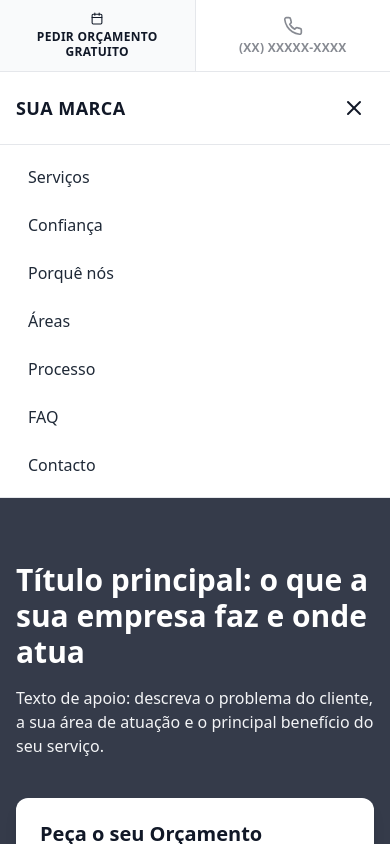
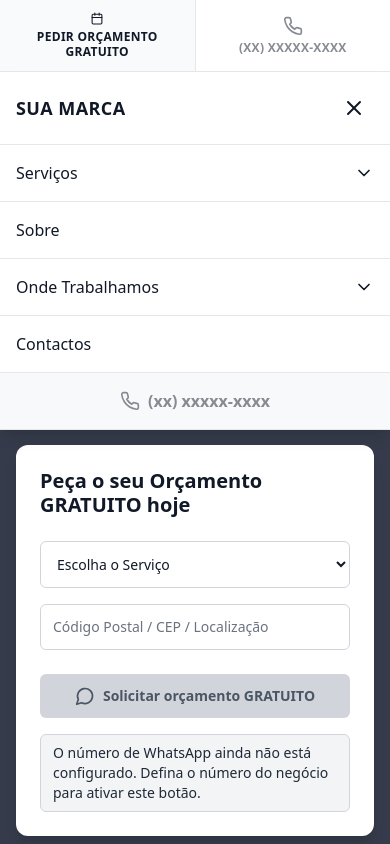
Before and after one commit to LUBR4NO/Template-website_home-service, a React (Vite) app: page / in a window 390 px wide. Both pictures are taken after a click on the button "Abrir menu". Shown: the top 844 px of the page. Built offline with nearby package versions, Linux system fonts and the light colour scheme.

Commit message:
update from claude
Co-authored-by: Claude Code <agent+12428804@bolt.new>

```diff
--- a/src/components/layout/SiteHeader.tsx
+++ b/src/components/layout/SiteHeader.tsx
@@ -1,11 +1,72 @@
 import { useEffect, useState } from 'react';
-import { Menu, X } from 'lucide-react';
-import { business } from '@/config/business';
+import { ChevronDown, Menu, Phone, X } from 'lucide-react';
+import { business, serviceOptions } from '@/config/business';
 import { navigationLinks } from '@/config/navigation';
 import { scrollToSection } from '@/lib/scroll';
 
+type AccordionId = 'services' | 'areas';
+
+const areaOptions = ['Área 1', 'Área 2', 'Área 3', 'Área 4'];
+
+const hasPhone = business.phoneNumber.length > 0;
+const phoneLabel = business.phoneDisplay || business.phoneNumber || '(xx) xxxxx-xxxx';
+
+interface DrawerAccordionProps {
+  label: string;
+  panelId: string;
+  isOpen: boolean;
+  onToggle: () => void;
+  options: readonly string[];
+  sectionId: string;
+  onNavigate: (sectionId: string) => void;
+}
+
+function DrawerAccordion({ label, panelId, isOpen, onToggle, options, sectionId, onNavigate }: DrawerAccordionProps) {
+  return (
+    <li className="border-b border-gray-200">
+      <button
+        type="button"
+        onClick={onToggle}
+        aria-expanded={isOpen}
+        aria-controls={panelId}
+        className="flex w-full items-center justify-between px-4 py-4 text-left text-base font-medium text-gray-900 transition-colors hover:bg-gray-100 focus:outline-none focus-visible:ring-2 focus-visible:ring-inset focus-visible:ring-gray-500"
+      >
+        <span>{label}</span>
+        <ChevronDown
+          className={`h-5 w-5 transition-transform duration-300 ease-in-out ${isOpen ? 'rotate-180' : ''}`}
+          aria-hidden="true"
+        />
+      </button>
+      <div
+        id={panelId}
+        className={`overflow-hidden transition-[max-height,visibility] duration-300 ease-in-out ${
+          isOpen ? 'max-h-96' : 'invisible max-h-0'
+        }`}
+      >
+        <ul>
+          {options.map((option) => (
+            <li key={option}>
+              <a
+                href={`#${sectionId}`}
+                onClick={(event) => {
+                  event.preventDefault();
+                  onNavigate(sectionId);
+                }}
+                className="block px-6 py-3 text-sm text-gray-500 transition-colors hover:text-gray-900 focus:outline-none focus-visible:ring-2 focus-visible:ring-inset focus-visible:ring-gray-500"
+              >
+                {option}
+              </a>
+            </li>
+          ))}
+        </ul>
+      </div>
+    </li>
+  );
+}
+
 export function SiteHeader() {
   const [isMenuOpen, setIsMenuOpen] = useState(false);
+  const [openAccordion, setOpenAccordion] = useState<AccordionId | null>(null);
 
   useEffect(() => {
     if (!isMenuOpen) return;
@@ -18,13 +79,29 @@ export function SiteHeader() {
     return () => window.removeEventListener('keydown', handleKeyDown);
   }, [isMenuOpen]);
 
+  function toggleMenu() {
+    setOpenAccordion(null);
+    setIsMenuOpen((open) => !open);
+  }
+
   function handleNavigate(sectionId: string) {
     setIsMenuOpen(false);
     scrollToSection(sectionId);
   }
 
+  function toggleAccordion(id: AccordionId) {
+    setOpenAccordion((current) => (current === id ? null : id));
+  }
+
+  const drawerClass = `absolute inset-x-0 top-0 z-50 flex flex-col bg-white transition-[max-height,visibility] duration-300 ease-in-out md:hidden ${
+    isMenuOpen ? 'max-h-[85vh] overflow-y-auto border-b border-gray-200 shadow-lg' : 'invisible max-h-0 overflow-hidden'
+  }`;
+
+  const linkItemClass =
+    'block px-4 py-4 text-base font-medium text-gray-900 transition-colors hover:bg-gray-100 focus:outline-none focus-visible:ring-2 focus-visible:ring-inset focus-visible:ring-gray-500';
+
   return (
-    <header className="border-b border-gray-200 bg-white">
+    <header className="relative border-b border-gray-200 bg-white">
       <div className="mx-auto flex max-w-6xl items-center justify-between px-4 py-4">
         <a
           href="#hero"
@@ -58,7 +135,7 @@ export function SiteHeader() {
 
         <button
           type="button"
-          onClick={() => setIsMenuOpen((open) => !open)}
+          onClick={toggleMenu}
           aria-expanded={isMenuOpen}
           aria-controls="mobile-menu"
           aria-label={isMenuOpen ? 'Fechar menu' : 'Abrir menu'}
@@ -68,31 +145,94 @@ export function SiteHeader() {
         </button>
       </div>
 
-      <div
-        id="mobile-menu"
-        className={`grid overflow-hidden transition-[grid-template-rows] duration-300 ease-in-out md:hidden ${
-          isMenuOpen ? 'grid-rows-[1fr] border-t border-gray-200' : 'grid-rows-[0fr]'
-        }`}
-      >
-        <nav aria-label="Menu móvel" className="min-h-0">
-          <ul className="flex flex-col px-4 py-2">
-            {navigationLinks.map((link) => (
-              <li key={link.id}>
+      <div id="mobile-menu" className={drawerClass} aria-hidden={!isMenuOpen}>
+        <div className="mx-auto flex w-full max-w-6xl items-center justify-between px-4 py-4">
           <a
-                  href={`#${link.id}`}
-                  tabIndex={isMenuOpen ? 0 : -1}
+            href="#hero"
             onClick={(event) => {
               event.preventDefault();
-                    handleNavigate(link.id);
+              handleNavigate('hero');
             }}
-                  className="block rounded-md px-3 py-3 text-base font-medium text-gray-800 transition-colors hover:bg-gray-100 focus:outline-none focus-visible:ring-2 focus-visible:ring-gray-500"
+            className="text-lg font-bold tracking-wide text-gray-900"
           >
-                  {link.label}
+            {business.logoText}
+          </a>
+          <button
+            type="button"
+            onClick={() => setIsMenuOpen(false)}
+            aria-label="Fechar menu"
+            className="rounded-md p-2 text-gray-900 transition-colors hover:bg-gray-100 focus:outline-none focus-visible:ring-2 focus-visible:ring-gray-500"
+          >
+            <X className="h-6 w-6" aria-hidden="true" />
+          </button>
+        </div>
+
+        <nav aria-label="Menu móvel" className="border-t border-gray-200">
+          <ul>
+            <DrawerAccordion
+              label="Serviços"
+              panelId="mobile-menu-services"
+              isOpen={openAccordion === 'services'}
+              onToggle={() => toggleAccordion('services')}
+              options={serviceOptions}
+              sectionId="services"
+              onNavigate={handleNavigate}
+            />
+            <li className="border-b border-gray-200">
+              <a
+                href="#why-us"
+                onClick={(event) => {
+                  event.preventDefault();
+                  handleNavigate('why-us');
+                }}
+                className={linkItemClass}
+              >
+                Sobre
               </a>
             </li>
-            ))}
+            <DrawerAccordion
+              label="Onde Trabalhamos"
+              panelId="mobile-menu-areas"
+              isOpen={openAccordion === 'areas'}
+              onToggle={() => toggleAccordion('areas')}
+              options={areaOptions}
+              sectionId="service-areas"
+              onNavigate={handleNavigate}
+            />
+            <li className="border-b border-gray-200">
+              <a
+                href="#final-cta"
+                onClick={(event) => {
+                  event.preventDefault();
+                  handleNavigate('final-cta');
+                }}
+                className={linkItemClass}
+              >
+                Contactos
+              </a>
+            </li>
           </ul>
         </nav>
+
+        <div className="mt-auto">
+          {hasPhone ? (
+            <a
+              href={`tel:${business.phoneNumber}`}
+              className="flex w-full items-center justify-center gap-2 bg-gray-100 px-4 py-4 text-base font-semibold text-gray-900 transition-colors hover:bg-gray-200 focus:outline-none focus-visible:ring-2 focus-visible:ring-inset focus-visible:ring-gray-500"
+            >
+              <Phone className="h-5 w-5" aria-hidden="true" />
+              <span>{phoneLabel}</span>
+            </a>
+          ) : (
+            <span
+              aria-disabled="true"
+              className="flex w-full cursor-not-allowed items-center justify-center gap-2 bg-gray-100 px-4 py-4 text-base font-semibold text-gray-900 opacity-50"
+            >
+              <Phone className="h-5 w-5" aria-hidden="true" />
+              <span>{phoneLabel}</span>
+            </span>
+          )}
+        </div>
       </div>
     </header>
   );
```
Lines whose indentation alone changed are shown as unchanged.
